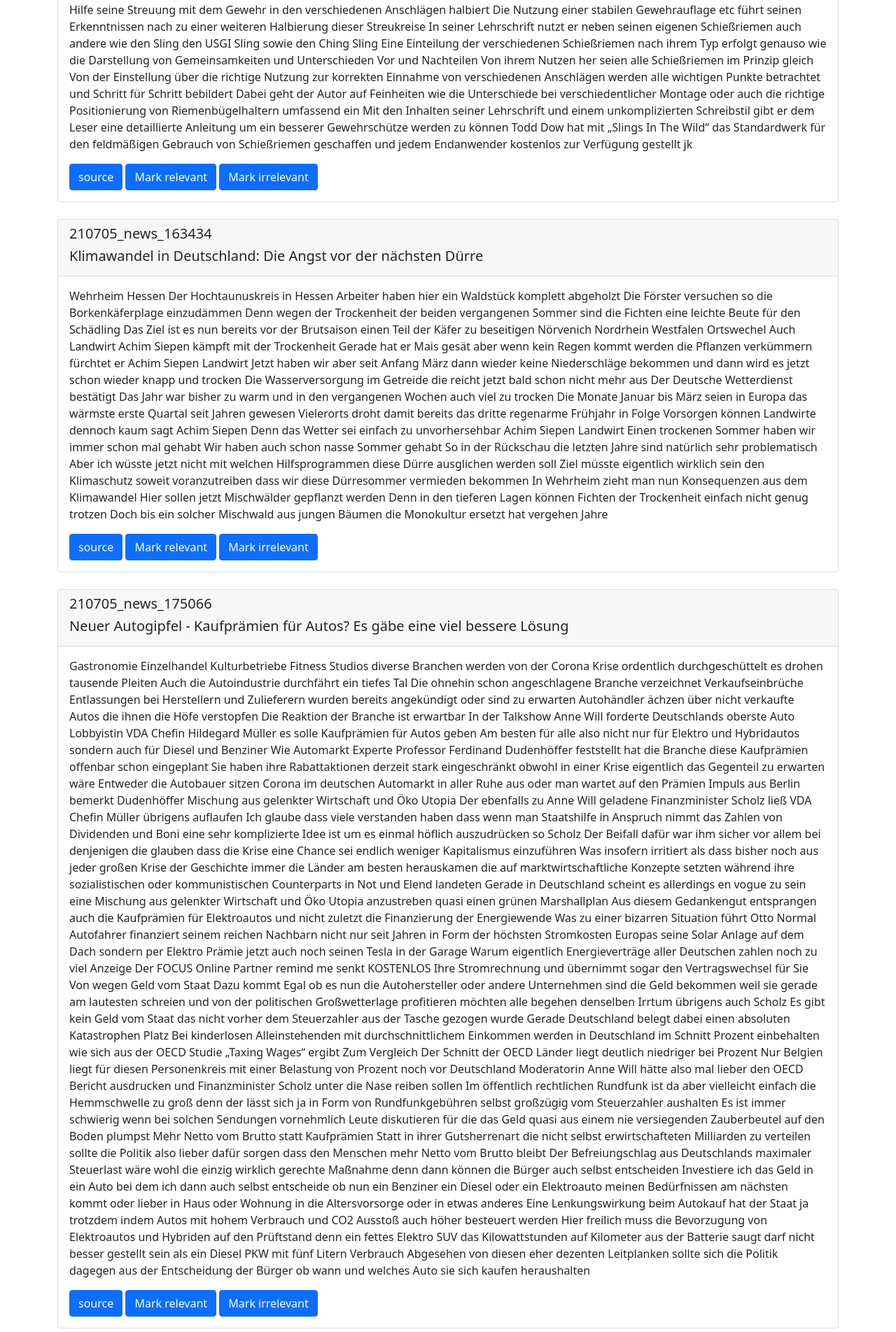
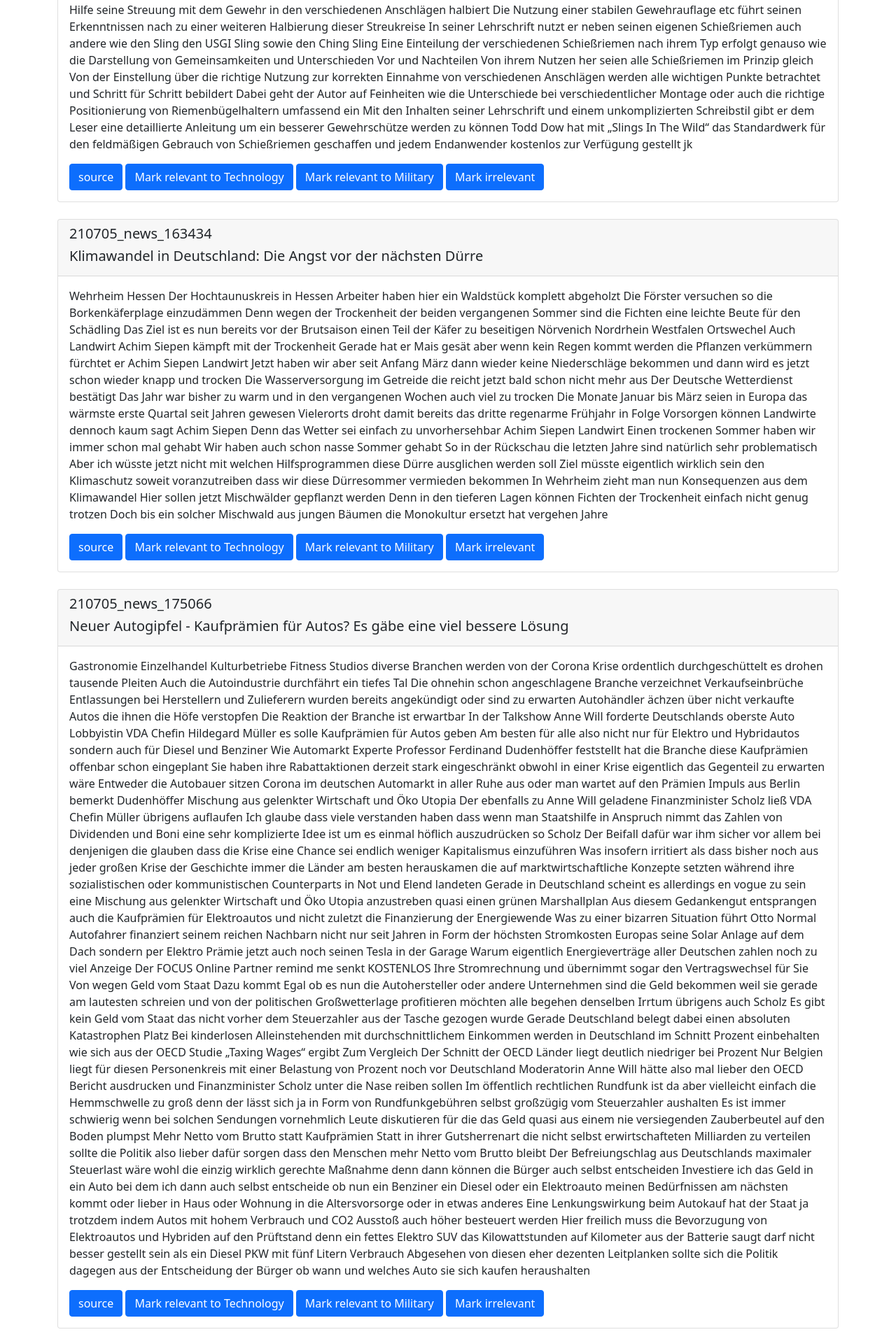
Before and after one commit to praveengadiyaram369/Survey-thesis, a FastAPI app: page /validate_military in a window 1280 px wide. Shown: the part 652-2556 px from the top of the page at 70% size. Run offline with FastAPI, Linux system fonts and the light colour scheme; some libraries are stand-ins or nearby versions.

Commit message:
adding changes for UI

```diff
--- a/labelling_api/app.py
+++ b/labelling_api/app.py
@@ -9,7 +9,8 @@ templates = Jinja2Templates(directory="templates/")
 
 document_type = None
 document_data = None
-relevant_document_data = None
+tech_relevant_document_data = None
+milt_relevant_document_data = None
 irrelevant_document_data = None
 
 @app.get("/")
@@ -19,9 +20,20 @@ async def load_homepage(request: Request):
 @app.get("/validate_technology")
 async def validate_technology(request: Request):
 
-    global document_data, document_type, relevant_document_data, irrelevant_document_data
+    global document_data, document_type, tech_relevant_document_data, milt_relevant_document_data, irrelevant_document_data
     document_type = 'technology'
-    document_data, relevant_document_data, irrelevant_document_data = load_document_data(type=document_type)
+    document_data, tech_relevant_document_data, milt_relevant_document_data, irrelevant_document_data = load_document_data(type=document_type)
+    result_list = get_subclass_data(key=None)
+    total_doc_cnt = get_total_documentcount()
+
+    return templates.TemplateResponse('document_validation.html', context={'request': request, 'total_doc_cnt': total_doc_cnt,  'result_list': result_list, 'document_type': document_type})
+
+@app.get("/validate_military")
+async def validate_military(request: Request):
+
+    global document_data, document_type, tech_relevant_document_data, milt_relevant_document_data, irrelevant_document_data
+    document_type = 'military'
+    document_data, tech_relevant_document_data, milt_relevant_document_data, irrelevant_document_data  = load_document_data(type=document_type)
     result_list = get_subclass_data(key=None)
     total_doc_cnt = get_total_documentcount()
 
@@ -31,47 +43,39 @@ async def validate_technology(request: Request):
 async def mark_documents_irrelevant(request: Request, irrelevant_page_id: str=Form(1)):
 
     print(irrelevant_page_id)
-    update_document_data(irrelevant_page_id, type='irrelevant')
+    update_document_data(irrelevant_page_id, marked_document_type='irrelevant', type='irrelevant')
 
-    #return templates.TemplateResponse('document_validation.html', context={'request': request, 'total_doc_cnt': total_doc_cnt, 'sub_class_list': sub_class_list, 'subclass': sub_class,  'result_list': result_list})
-
-@app.post("/mark_relevant")
+@app.post("/mark_relevant_tech")
 async def mark_documents_relevant(request: Request, relevant_page_id: str=Form(1)):
 
     print(relevant_page_id)
-    update_document_data(relevant_page_id, type='relevant')
+    update_document_data(relevant_page_id, marked_document_type='technology', type='relevant')
 
-    #return templates.TemplateResponse('document_validation.html', context={'request': request, 'total_doc_cnt': total_doc_cnt, 'sub_class_list': sub_class_list, 'subclass': sub_class,  'result_list': result_list})
+@app.post("/mark_relevant_milt")
+async def mark_documents_relevant(request: Request, relevant_page_id: str=Form(1)):
 
-
-@app.get("/validate_military")
-async def validate_military(request: Request):
-
-    global document_data, document_type, relevant_document_data, irrelevant_document_data
-    document_type = 'military'
-    document_data, relevant_document_data, irrelevant_document_data  = load_document_data(type=document_type)
-    result_list = get_subclass_data(key=None)
-    total_doc_cnt = get_total_documentcount()
-
-    return templates.TemplateResponse('document_validation.html', context={'request': request, 'total_doc_cnt': total_doc_cnt,  'result_list': result_list, 'document_type': document_type})
+    print(relevant_page_id)
+    update_document_data(relevant_page_id, marked_document_type='military', type='relevant')
 
 @app.get("/validate_irrelevant")
 async def validate_irrelevant(request: Request):
     return templates.TemplateResponse('index.html', context={'request': request})
 
-def update_document_data(page_id, type):
+def update_document_data(page_id, marked_document_type, type):
 
-    global document_data, relevant_document_data, irrelevant_document_data
+    global document_data, tech_relevant_document_data, milt_relevant_document_data, irrelevant_document_data
 
     page_id_data = document_data[page_id]
     del document_data[page_id]
 
     if type == 'irrelevant':
         irrelevant_document_data[page_id] = page_id_data
-    elif type == 'relevant':
-        relevant_document_data[page_id] = page_id_data
+    elif type == 'relevant' and marked_document_type == 'technology':
+        tech_relevant_document_data[page_id] = page_id_data
+    elif type == 'relevant' and marked_document_type == 'military':
+        milt_relevant_document_data[page_id] = page_id_data
 
-    save_document_data(document_data, relevant_document_data, irrelevant_document_data, type=document_type)
+    save_document_data(document_data, tech_relevant_document_data, milt_relevant_document_data, irrelevant_document_data, type=document_type)
 
 
 def get_subclass_data(key=None):
--- a/labelling_api/templates/document_validation.html
+++ b/labelling_api/templates/document_validation.html
@@ -86,7 +86,8 @@
                      <div class="card-body">
                         <p class="card-text">{{data['text']}}</p>
                         <a href="{{data['page_url']}}" class="btn btn-primary"  target="_blank">source</a>
-                        <button type="button" class="btn btn-primary" onclick="add_relevant_document(this);" id="name_{{data['page_id']}}" value="{{data['page_id']}}">Mark relevant</button>
+                        <button type="button" class="btn btn-primary" onclick="add_tech_relevant_document(this);" id="name_{{data['page_id']}}" value="{{data['page_id']}}">Mark relevant to Technology</button>
+                        <button type="button" class="btn btn-primary" onclick="add_military_relevant_document(this);" id="name_{{data['page_id']}}" value="{{data['page_id']}}">Mark relevant to Military</button>
                         <button type="button" class="btn btn-primary" onclick="remove_irrelevant_document(this);" id="name_{{data['page_id']}}" value="{{data['page_id']}}">Mark irrelevant</button>
 
                      </div>
@@ -127,7 +128,7 @@
             }
          }
 
-         async function add_relevant_document(e) {
+         async function add_tech_relevant_document(e) {
           console.log(e.id);
           console.log(e.value);
          //  e.parents(".col-md-4").hide();
@@ -138,7 +139,7 @@
                 var formData = new FormData();
                 formData.append('relevant_page_id', e.value)
 
-                var response = await fetch('/mark_relevant', {
+                var response = await fetch('/mark_relevant_tech', {
                     method: 'POST',
                     body: formData
                 });
@@ -154,6 +155,34 @@
             }
          }
 
+         async function add_military_relevant_document(e) {
+          console.log(e.id);
+          console.log(e.value);
+         //  e.parents(".col-md-4").hide();
+         var parent = e.parentElement.parentElement;
+         parent.parentElement.removeChild(parent);
+
+         try {
+                var formData = new FormData();
+                formData.append('relevant_page_id', e.value)
+
+                var response = await fetch('/mark_relevant_milt', {
+                    method: 'POST',
+                    body: formData
+                });
+
+
+              let data = await response.json();
+                 data = JSON.parse(data)
+                console.log(data);
+
+
+            } catch (error) {
+                console.error(error);
+            }
+         }
+
+
       </script>
    </body>
 </html>
--- a/labelling_api/utils.py
+++ b/labelling_api/utils.py
@@ -23,27 +23,27 @@ def load_document_data(type='technology'):
 
     if type == 'technology':
         document_data = read_document_data(technology_document_data_path)
-        relevant_document_data = read_document_data(relevant_technology_data_path)
-        irrelevant_document_data = read_document_data(irrelevant_document_data_path)
     elif type == 'military':
         document_data = read_document_data(military_document_data_path)
-        relevant_document_data = read_document_data(relevant_military_data_path)
-        irrelevant_document_data = read_document_data(irrelevant_document_data_path)
 
-    return document_data, relevant_document_data, irrelevant_document_data
+    tech_relevant_document_data = read_document_data(relevant_technology_data_path)
+    milt_relevant_document_data = read_document_data(relevant_military_data_path)
+    irrelevant_document_data = read_document_data(irrelevant_document_data_path)
+
+    return document_data, tech_relevant_document_data, milt_relevant_document_data, irrelevant_document_data
 
 def write_document_data(data, filepath):
 
     with open(filepath, 'w') as f:
         json.dump(data, f)
 
-def save_document_data(document_data, relevant_document_data, irrelevant_document_data, type='technology'):
+def save_document_data(document_data, tech_relevant_document_data, milt_relevant_document_data, irrelevant_document_data, type='technology'):
 
     if type == 'technology':
         write_document_data(document_data, technology_document_data_path)
-        write_document_data(relevant_document_data, relevant_technology_data_path)
-        write_document_data(irrelevant_document_data, irrelevant_document_data_path)
     elif type == 'military':
         write_document_data(document_data, military_document_data_path)
-        write_document_data(relevant_document_data, relevant_military_data_path)
-        write_document_data(irrelevant_document_data, irrelevant_document_data_path)
+
+    write_document_data(tech_relevant_document_data, relevant_technology_data_path)
+    write_document_data(milt_relevant_document_data, relevant_military_data_path)
+    write_document_data(irrelevant_document_data, irrelevant_document_data_path)
```
Also changed, not shown: README.md, 1 other file.
